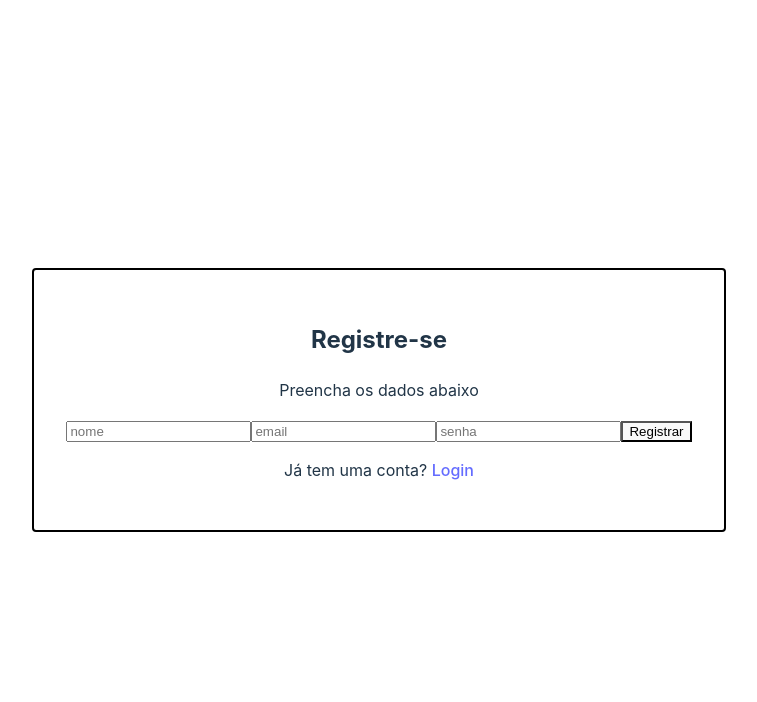
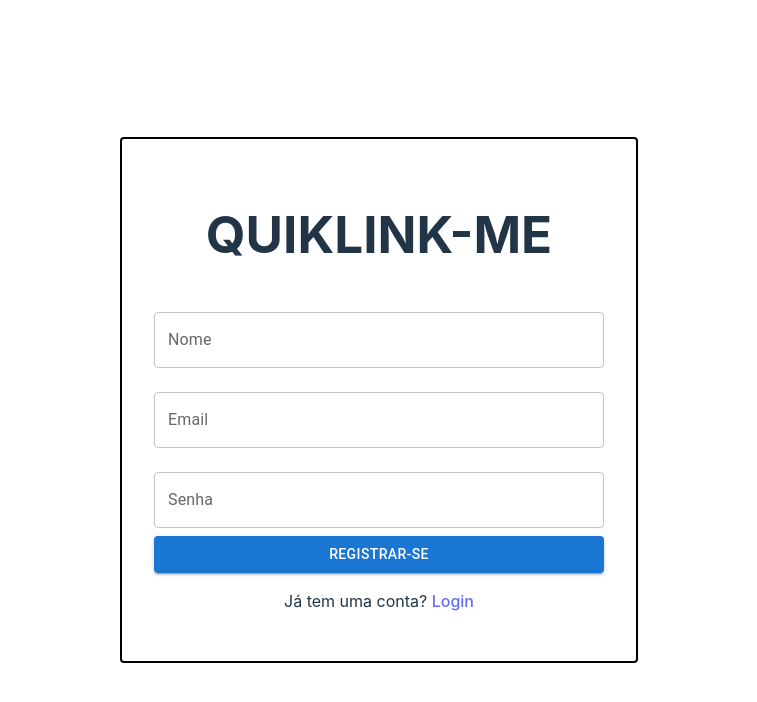
Before and after one commit to wthallys/quikLink-me, a React (Vite) app: page /signup in a window 1280 px wide. Shown: the top 702 px of the page, without its empty margins (261-1018 px from the left). Built offline with nearby package versions, Linux system fonts and the light colour scheme.

Commit message:
refactor: signup page

```diff
--- a/src/App.tsx
+++ b/src/App.tsx
@@ -9,13 +9,13 @@ function App() {
 
   return (
     <BrowserRouter>
-    {/* Aqui pode vir um header que não muda */}
+    {/* Aqui pode vir um header fixo */}
       <Routes>
         <Route path='/' element={<Login />} />
         <Route path='signup' element={<SignUp />} />
         <Route path='*' element={<NotFound />} />
-        <Route path='user/:id' element={<QrCode />} />
-        <Route path='user/:id/edit' element={<NotFound />} />
+        <Route path='user/:userId' element={<QrCode />} />
+        <Route path='user/:userId/edit' element={<NotFound />} />
       </Routes>
     </BrowserRouter>
   )
--- a/src/components/Header.tsx
+++ /dev/null
@@ -1,11 +0,0 @@
-import InputButton from "./InputButton"
-
-const Header = () => {
-    return (
-        <div className="header">
-            <InputButton className="button-header">Sair</InputButton>
-        </div>
-    )
-}
-
-export default Header
--- a/src/components/InputButton.tsx
+++ /dev/null
@@ -1,10 +0,0 @@
-import React from "react";
-
-const InputButton = ({ children, ...props}: React.ComponentProps<"button">) => {
-    return (
-        <button {...props}>{children}</button>
-    )
-
-}
-
-export default InputButton
--- a/src/index.css
+++ b/src/index.css
@@ -7,6 +7,11 @@
   text-rendering: optimizeLegibility;
   -webkit-font-smoothing: antialiased;
   -moz-osx-font-smoothing: grayscale;
+}
+
+.form {
+  max-width: 450px;
+  margin: auto;
 }
 
 a {
--- a/src/pages/Login.tsx
+++ b/src/pages/Login.tsx
@@ -1,20 +1,23 @@
-import * as React from 'react';
+import { useState } from 'react';
 import { Button, TextField } from '@mui/material';
-import { Link } from 'react-router-dom';
+import { Link, useNavigate } from 'react-router-dom';
 
 const Login = () => {
-  const [email, setEmail] = React.useState('');
-  const [password, setPassword] = React.useState('');
+  const navigate = useNavigate();
+
+  const [email, setEmail] = useState('');
+  const [password, setPassword] = useState('');
 
   const handleSubmit = (event: React.FormEvent) => {
     event.preventDefault();
     //logica do login
+    navigate('/user/1253');
   };
 
   return (
     <>
       <h1>QUIKLINK-ME</h1>
-      <form onSubmit={handleSubmit}>
+      <form className="form" onSubmit={handleSubmit}>
         <TextField
           label="Email"
           value={email}
--- a/src/pages/QrCode.tsx
+++ b/src/pages/QrCode.tsx
@@ -1,10 +1,21 @@
-import Header from "../components/Header"
+import Button from "@mui/material/Button"
+import { useNavigate, useParams } from "react-router-dom"
 
 const QrCode = () => {
+  const navigate = useNavigate();
+  const { userId } = useParams();
+
+  const handleEditClick = () => {
+    navigate(`/${userId}/edit`)
+  }
+
   return (
     <>
-    <Header />
-    <div>QrCode here</div>
+      <Button variant="contained">Sair</Button>
+      <div>QrCode here</div>
+      <Button onClick={handleEditClick} variant="outlined">
+        Editar info
+      </Button>
     </>
   )
 }
--- a/src/pages/SignUp.tsx
+++ b/src/pages/SignUp.tsx
@@ -1,20 +1,50 @@
-import { Link } from "react-router-dom";
-import InputButton from "../components/InputButton";
+import { useState } from 'react';
+import { Button, TextField } from '@mui/material';
+import { Link } from 'react-router-dom';
 
 const SignUp = () => {
+  const [name, setName] = useState('');
+  const [email, setEmail] = useState('');
+  const [password, setPassword] = useState('');
+
+  const handleSubmit = (event: React.FormEvent) => {
+    event.preventDefault();
+    //logica do login
+  };
+
     return (
-        <div>
-            <h2>Registre-se</h2>
-            <p>Preencha os dados abaixo</p>
-            <div className="form">
-                <input type="text" placeholder="nome" />
-                <input type="email" placeholder="email" />
-                <input type="password" placeholder="senha" />
-                <InputButton>Registrar</InputButton>
-            </div>
-            <p>Já tem uma conta? <Link to='/'>Login</Link></p>
-        </div>
-    )
-}
+      <>
+        <h1>QUIKLINK-ME</h1>
+        <form className="form" onSubmit={handleSubmit}>
+            <TextField
+                label="Nome"
+                value={name}
+                onChange={(e) => setName(e.target.value)}
+                fullWidth
+                margin="normal"
+            />
+            <TextField
+                label="Email"
+                value={email}
+                onChange={(e) => setEmail(e.target.value)}
+                fullWidth
+                margin="normal"
+            />
+            <TextField
+                label="Senha"
+                type="password"
+                value={password}
+                onChange={(e) => setPassword(e.target.value)}
+                fullWidth
+                margin="normal"
+            />
+            <Button type="submit" variant="contained" color="primary" fullWidth>
+                Registrar-se
+            </Button>
+            </form>
+        <p>Já tem uma conta? <Link to='/'>Login</Link></p>
+      </>
+    );
+  };
 
-export default SignUp;
+  export default SignUp;
```
